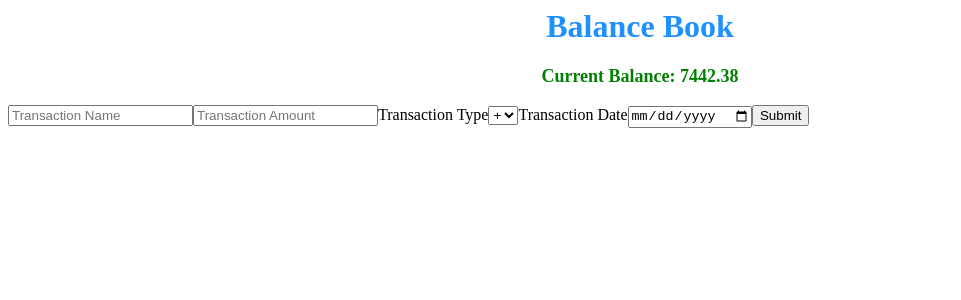
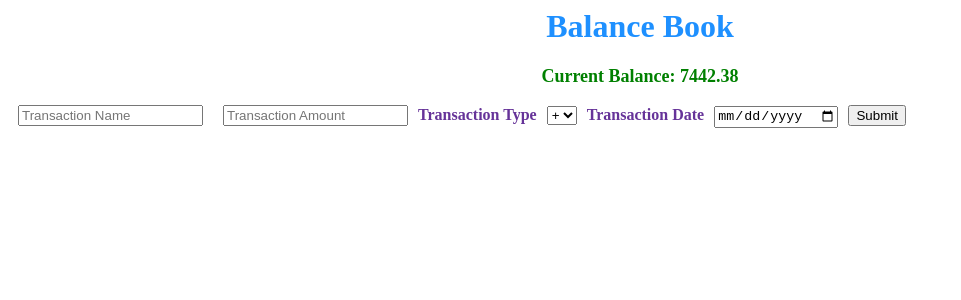
Before and after one commit to ksyasuda/learn-typescript, a React app in the folder balance-book/: page / in a window 1280 px wide. Shown: the top 300 px of the page, without its empty margins (0-961 px from the left). Built offline with nearby package versions, Linux system fonts and the light colour scheme.

Commit message:
Did some stuff

```diff
--- /dev/null
+++ b/balance-book/src/app/containers/Form/Form.module.css
@@ -0,0 +1,13 @@
+::placeholder {
+	color: rebeccapurple;
+}
+
+:-ms-input-placeholder {
+	/* Internet Explorer 10-11 */
+	color: red;
+}
+
+::-ms-input-placeholder {
+	/* Microsoft Edge */
+	color: red;
+}
--- a/balance-book/src/app/containers/Form/Form.tsx
+++ b/balance-book/src/app/containers/Form/Form.tsx
@@ -63,6 +63,10 @@ class Form extends React.Component<State> {
 						placeholder={this.state.elementConfig.placeholder}
 						name={this.state.elementConfig.name}
 						onChange={this.handleChange}
+						style={{
+							marginRight: "10px",
+							marginLeft: "10px",
+						}}
 					/>
 				)
 			case "number":
@@ -74,13 +78,30 @@ class Form extends React.Component<State> {
 						placeholder={this.state.elementConfig.placeholder}
 						name={this.state.elementConfig.name}
 						onChange={this.handleChange}
+						style={{
+							marginRight: "10px",
+							marginLeft: "10px",
+						}}
 					/>
 				)
 			case "select":
 				return (
 					<label>
-						Transaction Type
-						<select name={this.state.elementConfig.name} id='ttype'>
+						<span
+							style={{
+								fontWeight: "bold",
+								color: "rebeccapurple",
+							}}
+						>
+							Transaction Type
+						</span>
+						<select
+							name={this.state.elementConfig.name}
+							id='ttype'
+							style={{
+								margin: "0px 10px",
+							}}
+						>
 							<option label='+' value='+' id='add'>
 								+
 							</option>
@@ -93,13 +114,23 @@ class Form extends React.Component<State> {
 			case "date":
 				return (
 					<label>
-						Transaction Date
+						<span
+							style={{
+								fontWeight: "bold",
+								color: "rebeccapurple",
+							}}
+						>
+							Transaction Date
+						</span>
 						<input
 							id='tdate'
 							type={this.state.elementType}
 							name={this.state.elementConfig.name}
 							value={this.state.value}
 							onChange={this.handleChange}
+							style={{
+								margin: "0px 10px",
+							}}
 						/>
 					</label>
 				)
```
Also changed, not shown: balance-book/src/app/containers/Form/Form.module.css.d.ts (added).
